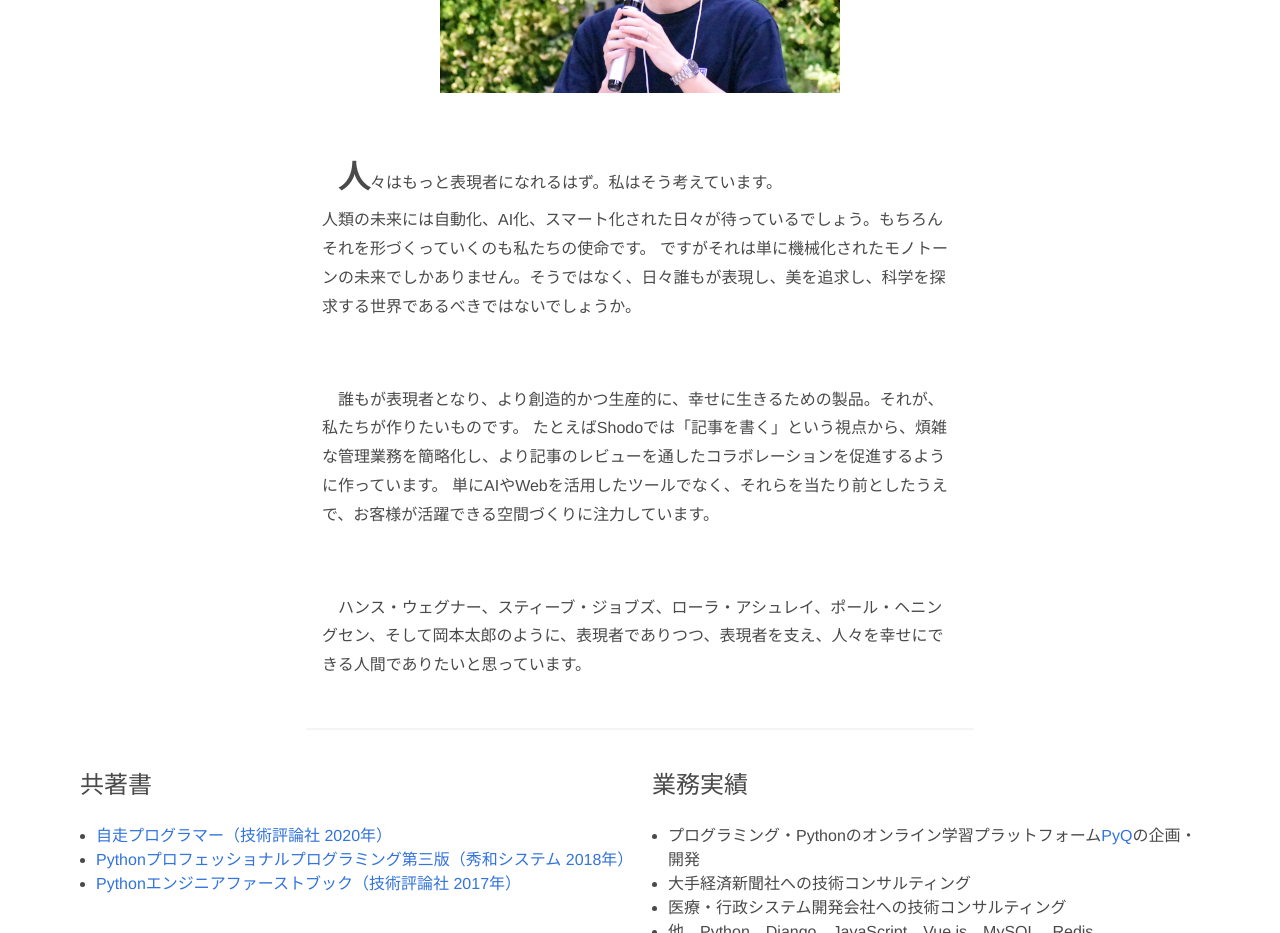
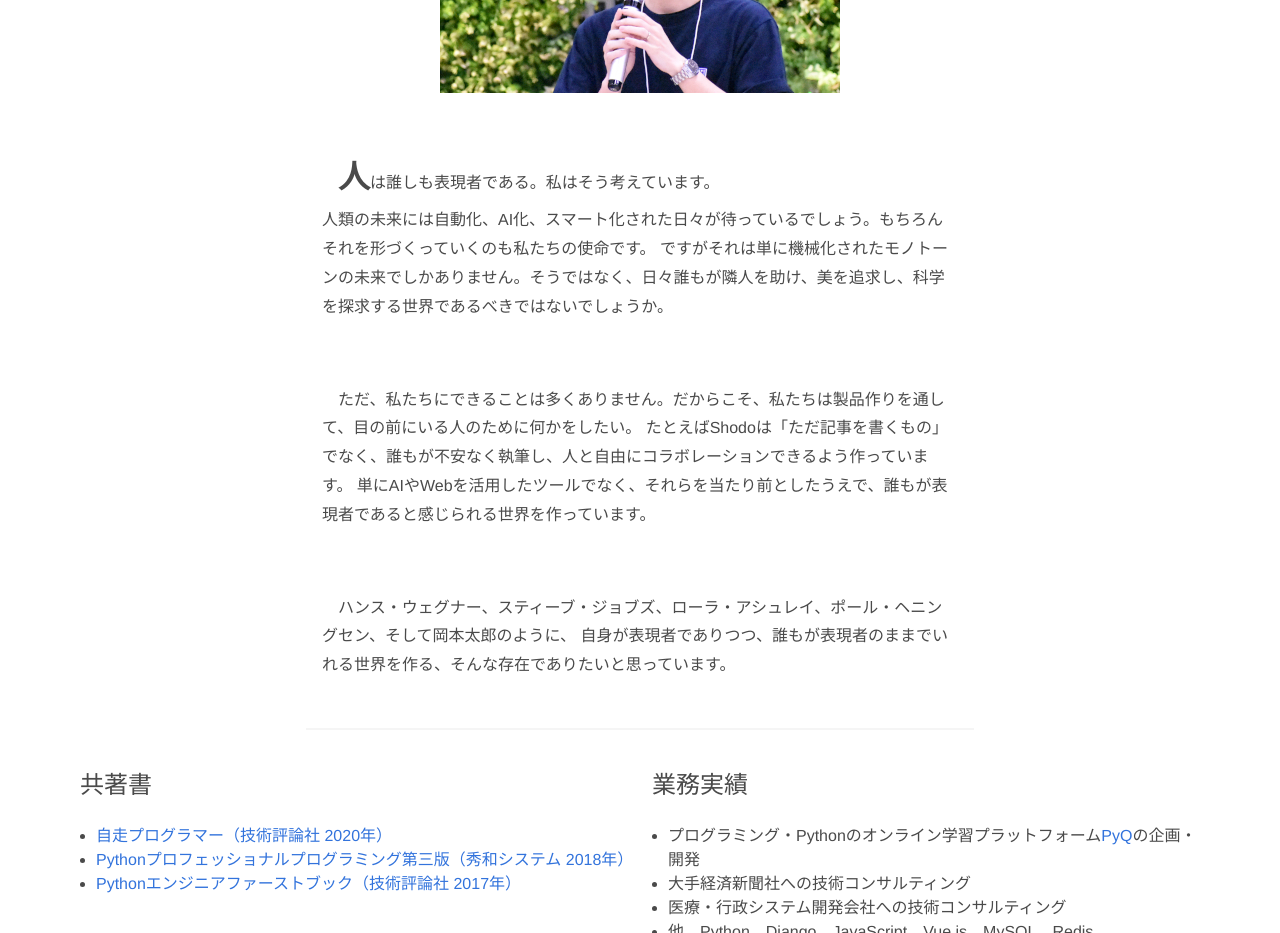
Before and after one commit to zenproducts/we.shodo.ink, a plain HTML site: page docs/index.html in a window 1280 px wide. Shown: the part 3720-4653 px from the top of the page. Drawn offline with Linux system fonts and the light colour scheme.

Commit message:
More Zenalized.

```diff
--- a/docs/index.html
+++ b/docs/index.html
@@ -112,17 +112,18 @@
     </figure>
     <article class="board-message">
       <p class="content">
-        人々はもっと表現者になれるはず。私はそう考えています。<br/>
+        人は誰しも表現者である。私はそう考えています。<br/>
         人類の未来には自動化、AI化、スマート化された日々が待っているでしょう。もちろんそれを形づくっていくのも私たちの使命です。
-        ですがそれは単に機械化されたモノトーンの未来でしかありません。そうではなく、日々誰もが表現し、美を追求し、科学を探求する世界であるべきではないでしょうか。<br/>
+        ですがそれは単に機械化されたモノトーンの未来でしかありません。そうではなく、日々誰もが隣人を助け、美を追求し、科学を探求する世界であるべきではないでしょうか。<br/>
       </p>
       <p class="content">
-        誰もが表現者となり、より創造的かつ生産的に、幸せに生きるための製品。それが、私たちが作りたいものです。
-        たとえばShodoでは「記事を書く」という視点から、煩雑な管理業務を簡略化し、より記事のレビューを通したコラボレーションを促進するように作っています。
-        単にAIやWebを活用したツールでなく、それらを当たり前としたうえで、お客様が活躍できる空間づくりに注力しています。
+        ただ、私たちにできることは多くありません。だからこそ、私たちは製品作りを通して、目の前にいる人のために何かをしたい。
+        たとえばShodoは「ただ記事を書くもの」でなく、誰もが不安なく執筆し、人と自由にコラボレーションできるよう作っています。
+        単にAIやWebを活用したツールでなく、それらを当たり前としたうえで、誰もが表現者であると感じられる世界を作っています。
       </p>
       <p>
-        ハンス・ウェグナー、スティーブ・ジョブズ、ローラ・アシュレイ、ポール・ヘニングセン、そして岡本太郎のように、表現者でありつつ、表現者を支え、人々を幸せにできる人間でありたいと思っています。
+        ハンス・ウェグナー、スティーブ・ジョブズ、ローラ・アシュレイ、ポール・ヘニングセン、そして岡本太郎のように、
+        自身が表現者でありつつ、誰もが表現者のままでいれる世界を作る、そんな存在でありたいと思っています。
       </p>
       <hr />
     </article>
```
